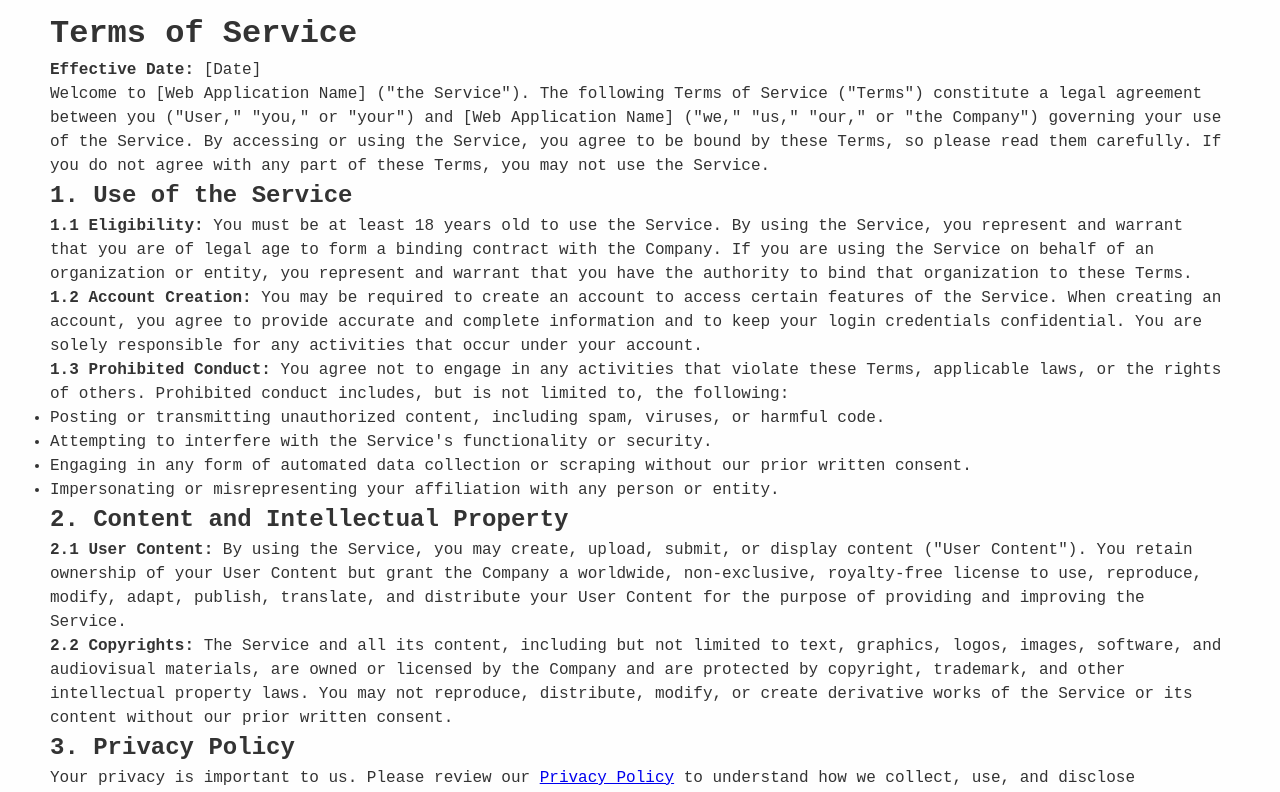
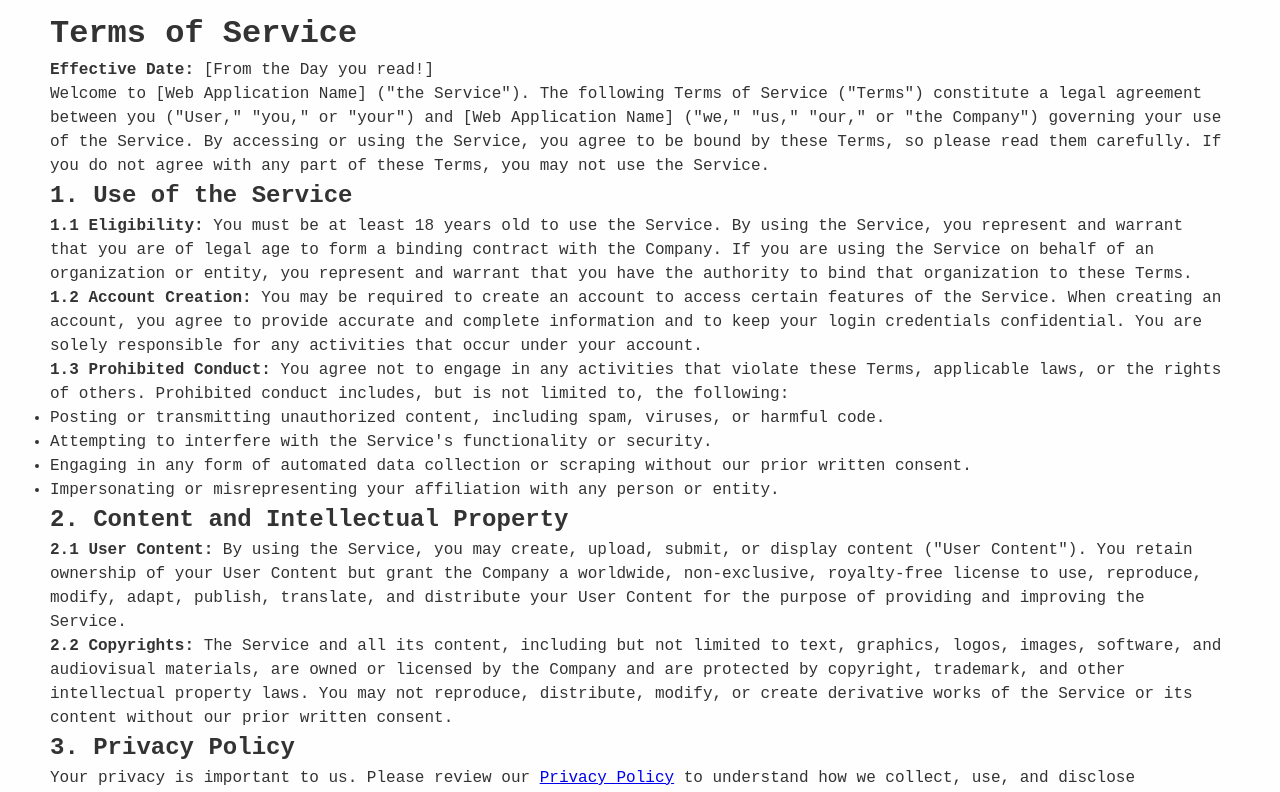
Before and after one commit to 4msar/4msar.xyz, a plain HTML site: page terms.html in a window 1280 px wide. Shown: the top 792 px of the page. Drawn offline with Linux system fonts and the light colour scheme.

Commit message:
Updated css

```diff
--- a/css/page.css
+++ b/css/page.css
@@ -3,6 +3,7 @@
     margin: 0;
     padding: 0;
 }
+
 body {
     font-family: "Courier New", Courier, monospace;
     font-size: 16px;
--- a/terms.html
+++ b/terms.html
@@ -10,7 +10,7 @@
     <body>
         <h1>Terms of Service</h1>
 
-    <p><strong>Effective Date:</strong> [Date]</p>
+    <p><strong>Effective Date:</strong> [From the Day you read!]</p>
 
     <p>Welcome to [Web Application Name] ("the Service"). The following Terms of Service ("Terms") constitute a legal agreement
         between you ("User," "you," or "your") and [Web Application Name] ("we," "us," "our," or "the Company") governing your
```
